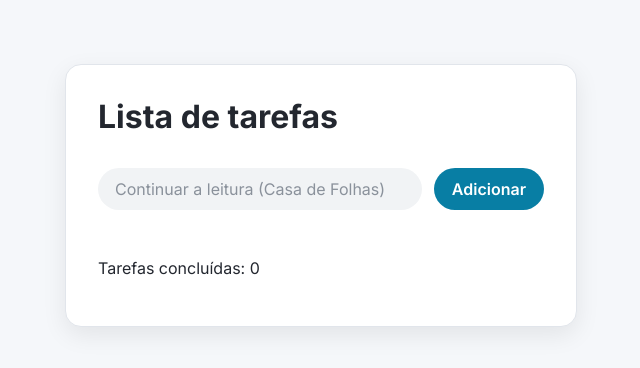
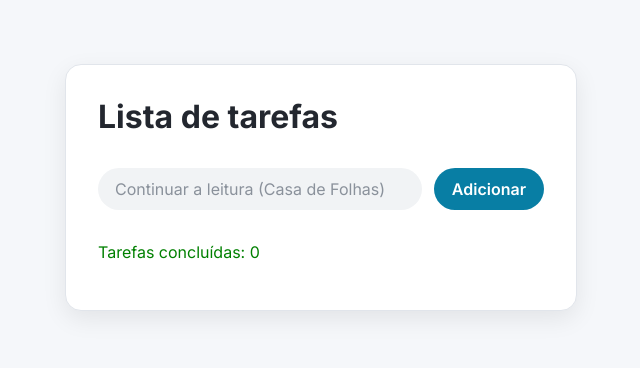
Before and after one commit to fernandoortolan/lista-de-tarefas-react, a React (Vite) app: page / in a window 1280 px wide. Shown: the top 368 px of the page, without its empty margins (319-959 px from the left). Built offline with nearby package versions, Linux system fonts and the light colour scheme.

Commit message:
style: estiliza componente de informações

```diff
--- a/src/App.css
+++ b/src/App.css
@@ -89,6 +89,23 @@
   transform: scale(0.98);
 }
 
+/* INFO */
+
+.info-container {
+  display: flex;
+  flex-direction: column;
+  gap: 0.75rem;
+  margin-block: 0 1rem;
+}
+
+.info-container p {
+  margin: 0;
+}
+
+.info-completed-tasks {
+  color: green;
+}
+
 /* LISTA */
 
 .todo-list-container ul {
--- a/src/App.jsx
+++ b/src/App.jsx
@@ -11,7 +11,7 @@ function Header({ title }) {
 
 function Info() {
   return (
-    <p>Tarefas concluídas: 0</p>
+    <p className="info-completed-tasks">Tarefas concluídas: 0</p>
   );
 }
 
@@ -110,7 +110,7 @@ function App() {
           <AddTaskButton onClick={handleSubmit} />
         </div>
       </div>
-      <div>
+      <div className="info-container">
         <Info />
       </div>
       <div className="todo-list-container">
```
